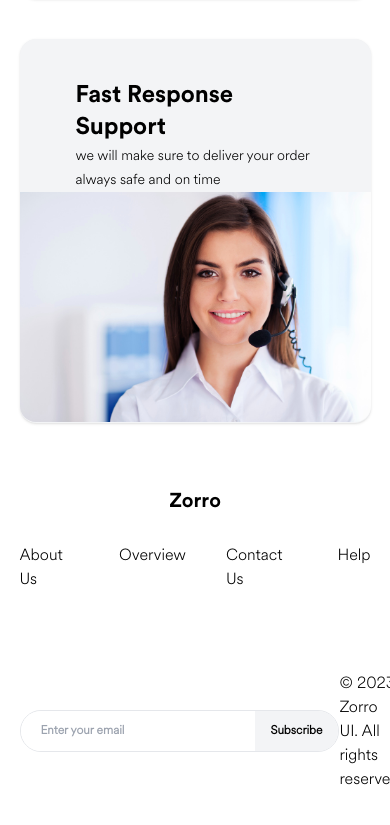
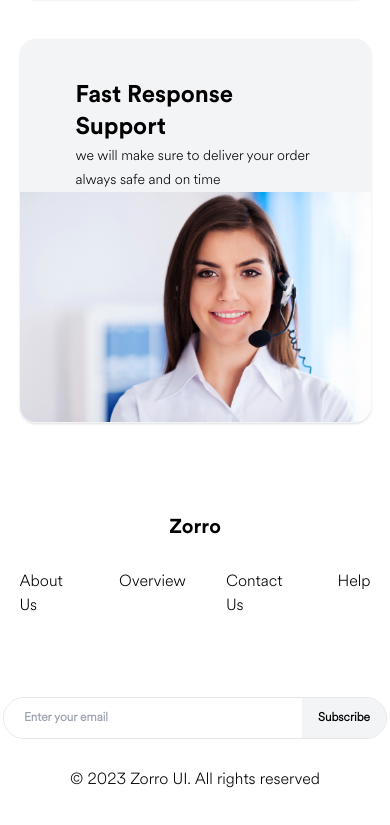
Before and after one commit to rizalaldi45/next-ecommerce, a Next.js app: page / in a window 390 px wide. Shown: the part 4105-4930 px from the top of the page. Built offline with nearby package versions, Linux system fonts and the light colour scheme.

Commit message:
fix responsivness

```diff
--- a/components/Footer.tsx
+++ b/components/Footer.tsx
@@ -2,7 +2,7 @@ import Input from "@/components/Input";
 
 const Footer = (): JSX.Element => {
   return (
-    <div className="w-full h-96 py-10 flex items-end justify-center">
+    <div className="w-full max-w-screen-2xl mx-auto h-96 py-10 flex items-end justify-center">
       <div className="w-[90vw] flex flex-col">
         <div className="flex flex-col justify-center items-center">
           <div className="bolded text-xl text-center">Zorro</div>
@@ -13,7 +13,7 @@ const Footer = (): JSX.Element => {
             <li className="cursor-pointer">Help</li>
           </ul>
         </div>
-        <div className="mt-20 flex justify-between items-center">
+        <div className="mt-20 flex flex-col md:flex-row justify-between items-center">
           <Input
             type="text"
             rounded="rounded-3xl"
@@ -22,7 +22,7 @@ const Footer = (): JSX.Element => {
             padding="py-3 px-5"
             endIconString="Subscribe"
           />
-          <div>© 2023 Zorro UI. All rights reserved</div>
+          <div className="mt-7 md:mt-0">© 2023 Zorro UI. All rights reserved</div>
         </div>
       </div>
     </div>
```
